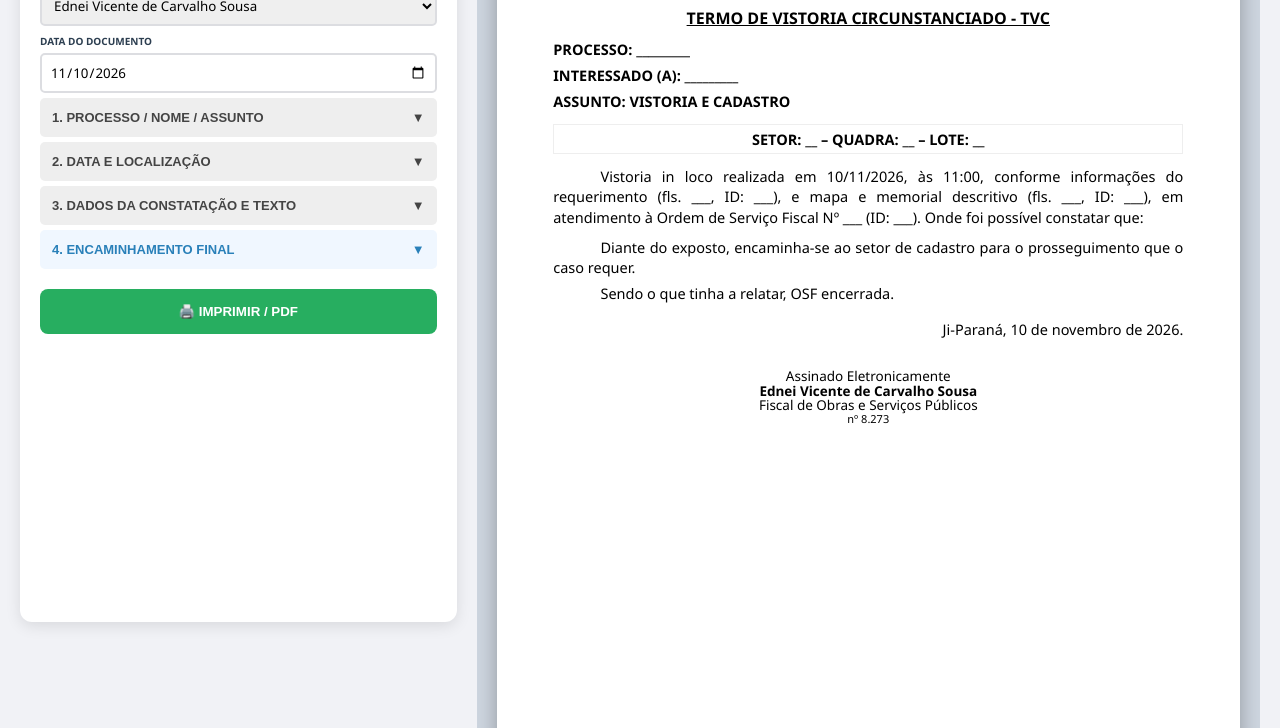
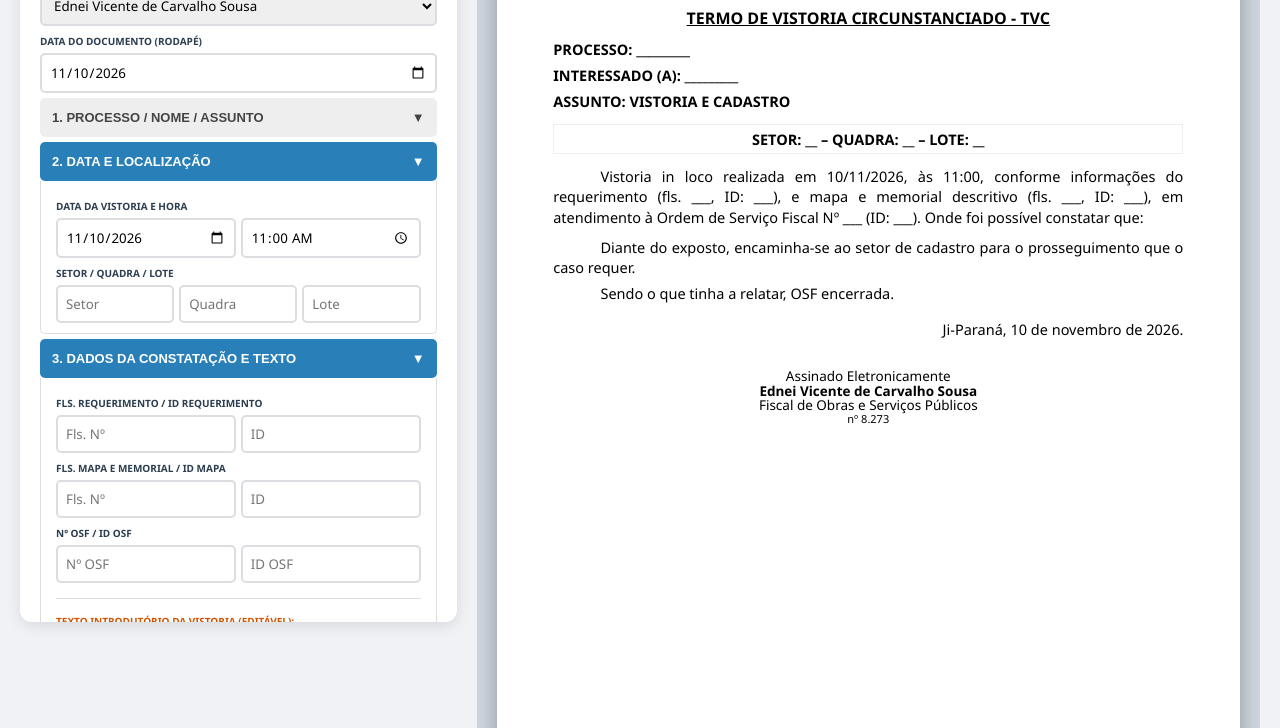
Before and after one commit to edinei101/termo_pratico, a plain HTML site: page TERMO_GERAL.html in a window 1280 px wide. Shown: the part 224-952 px from the top of the page. Drawn offline with Linux system fonts and the light colour scheme.

```diff
--- a/TERMO_GERAL.html
+++ b/TERMO_GERAL.html
@@ -28,12 +28,6 @@
         label { display: block; font-size: 10px; font-weight: bold; margin-top: 8px; color: var(--blue-semur); text-transform: uppercase; }
         input, select, textarea { width: 100%; padding: 8px; border: 2px solid #dcdde1; border-radius: 5px; margin-top: 5px; box-sizing: border-box; font-family: inherit; }
         .row-flex { display: flex; gap: 5px; }
-
-        .btn-reset {
-            background: #e67e22; color: white; border: none; padding: 3px 8px;
-            border-radius: 4px; font-size: 9px; cursor: pointer; font-weight: bold;
-        }
-        .btn-reset:hover { background: #d35400; }
 
         .preview-container { flex: 1.5; background: #ced6e0; padding: 20px; display: flex; justify-content: center; overflow-x: auto; margin-top: 50px; }
         .document {
@@ -107,70 +101,67 @@
         <option value="">-- Selecione o Fiscal --</option>
     </select>
 
-    <label>Data do Documento</label>
-    <input type="date" id="in_data_doc_calendario" oninput="update()">
+    <label>Data do Documento (Rodapé)</label>
+    <input type="date" id="in_data_doc_calendario" oninput="updateCabecalhoRodape()">
 
     <button class="aba-retratil">1. PROCESSO / NOME / ASSUNTO <span>▼</span></button>
     <div class="conteudo-aba">
         <label>Título do Cabeçalho</label>
-        <input type="text" id="in_titulo_doc" value="TERMO DE VISTORIA CIRCUNSTANCIADO - TVC" oninput="update()">
+        <input type="text" id="in_titulo_doc" value="TERMO DE VISTORIA CIRCUNSTANCIADO - TVC" oninput="updateCabecalhoRodape()">
         <label>Nº do Processo</label>
-        <input type="text" id="in_proc" oninput="update()">
+        <input type="text" id="in_proc" oninput="updateCabecalhoRodape()">
         <label>Nome do Requerente</label>
-        <input type="text" id="in_nome" oninput="update()">
+        <input type="text" id="in_nome" oninput="updateCabecalhoRodape()">
         <label>Assunto</label>
-        <input type="text" id="in_assunto" value="VISTORIA E CADASTRO" oninput="update()">
+        <input type="text" id="in_assunto" value="VISTORIA E CADASTRO" oninput="updateCabecalhoRodape()">
     </div>
 
-    <button class="aba-retratil">2. DATA E LOCALIZAÇÃO <span>▼</span></button>
-    <div class="conteudo-aba">
+    <button class="aba-retratil active">2. DATA E LOCALIZAÇÃO <span>▼</span></button>
+    <div class="conteudo-aba" style="display: block;">
         <label>Data da Vistoria e Hora</label>
         <div class="row-flex">
-            <input type="date" id="rel_data" oninput="update()">
-            <input type="time" id="rel_hora" value="11:00" oninput="update()">
+            <input type="date" id="rel_data" oninput="atualizarCamposIntro()">
+            <input type="time" id="rel_hora" value="11:00" oninput="atualizarCamposIntro()">
         </div>
         <label>Setor / Quadra / Lote</label>
         <div class="row-flex">
-            <input type="text" id="loc_setor" placeholder="Setor" oninput="update()">
-            <input type="text" id="loc_quadra" placeholder="Quadra" oninput="update()">
-            <input type="text" id="loc_lote" placeholder="Lote" oninput="update()">
+            <input type="text" id="loc_setor" placeholder="Setor" oninput="updateCabecalhoRodape()">
+            <input type="text" id="loc_quadra" placeholder="Quadra" oninput="updateCabecalhoRodape()">
+            <input type="text" id="loc_lote" placeholder="Lote" oninput="updateCabecalhoRodape()">
         </div>
     </div>
 
-    <button class="aba-retratil">3. DADOS DA CONSTATAÇÃO E TEXTO <span>▼</span></button>
-    <div class="conteudo-aba">
+    <button class="aba-retratil active">3. DADOS DA CONSTATAÇÃO E TEXTO <span>▼</span></button>
+    <div class="conteudo-aba" style="display: block;">
         <label>Fls. Requerimento / ID Requerimento</label>
         <div class="row-flex">
-            <input type="text" id="fls_req_num" placeholder="Fls. Nº" oninput="update()">
-            <input type="text" id="fls_req_id" placeholder="ID" oninput="update()">
+            <input type="text" id="fls_req_num" placeholder="Fls. Nº" oninput="atualizarCamposIntro()">
+            <input type="text" id="fls_req_id" placeholder="ID" oninput="atualizarCamposIntro()">
         </div>
         <label>Fls. Mapa e Memorial / ID Mapa</label>
         <div class="row-flex">
-            <input type="text" id="fls_mapa_num" placeholder="Fls. Nº" oninput="update()">
-            <input type="text" id="fls_mapa_id" placeholder="ID" oninput="update()">
+            <input type="text" id="fls_mapa_num" placeholder="Fls. Nº" oninput="atualizarCamposIntro()">
+            <input type="text" id="fls_mapa_id" placeholder="ID" oninput="atualizarCamposIntro()">
         </div>
         <label>Nº OSF / ID OSF</label>
         <div class="row-flex">
-            <input type="text" id="osf_num" placeholder="Nº OSF" oninput="update()">
-            <input type="text" id="osf_id" placeholder="ID OSF" oninput="update()">
+            <input type="text" id="osf_num" placeholder="Nº OSF" oninput="atualizarCamposIntro()">
+            <input type="text" id="osf_id" placeholder="ID OSF" oninput="atualizarCamposIntro()">
         </div>
 
         <hr style="margin: 15px 0; border:0; border-top:1px solid #ddd;">
 
-        <div style="display: flex; justify-content: space-between; align-items: center; margin-top: 8px;">
-            <label style="margin-top: 0;">Editar Texto Introdutório da Vistoria:</label>
-            <button type="button" class="btn-reset" onclick="resetarIntro()" title="Voltar ao texto automático sincronizado com os campos">🔄 Restaurar Padrão</button>
-        </div>
+        <label style="color: #d35400;">Texto Introdutório da Vistoria (Editável):</label>
         <textarea id="in_intro_tecnica" rows="5" oninput="editarIntroManual()"></textarea>
 
         <label>Texto da Constatação (Até 15 linhas):</label>
-        <textarea id="in_texto_livre" rows="12" placeholder="Digite aqui o que foi constatado..." oninput="update()"></textarea>
+        <textarea id="in_texto_livre" rows="12" placeholder="Digite aqui o que foi constatado..." oninput="updateCabecalhoRodape()"></textarea>
     </div>
 
     <button class="aba-retratil" style="background-color: #f0f7ff; color: #2980b9;">4. ENCAMINHAMENTO FINAL <span>▼</span></button>
     <div class="conteudo-aba">
         <label>EDITAR ENCAMINHAMENTO:</label>
-        <textarea id="in_encaminhamento" rows="3" oninput="update()">ao setor de cadastro para o prosseguimento que o caso requer.</textarea>
+        <textarea id="in_encaminhamento" rows="3" oninput="updateCabecalhoRodape()">ao setor de cadastro para o prosseguimento que o caso requer.</textarea>
     </div>
 
     <button style="background:#27ae60; color:white; border:none; padding:15px; width:100%; border-radius:8px; cursor:pointer; font-weight:bold; margin-top: 20px;" onclick="window.print()">🖨️ IMPRIMIR / PDF</button>
@@ -197,8 +188,7 @@
 
             <p class="loc-center">SETOR: <span id="out_setor"></span> – QUADRA: <span id="out_quadra"></span> – LOTE: <span id="out_lote"></span></p>
 
-            <!-- Parágrafo introdutório também editável diretamente na folha -->
-            <p id="out_intro_tecnica" contenteditable="true" oninput="sincronizarDaFolha()" title="Você pode clicar aqui para editar diretamente ou usar o painel lateral"></p>
+            <p id="out_intro_tecnica" contenteditable="true" oninput="sincronizarDaFolha()" title="Clique para editar diretamente na folha ou edite no painel ao lado"></p>
 
             <div id="out_texto_livre"></div>
 
@@ -240,8 +230,6 @@
         { id: 18, nome: "Antonio Marcos dos Santos", funcao: "Secretário Municipal de SEMURFH", cad: "Decreto nº 033/GAB/PMJP/2025" }
     ];
 
-    let introEditadaManualmente = false;
-
     window.onload = function() {
         const d = new Date();
         document.getElementById('in_data_doc_calendario').value = d.toISOString().split('T')[0];
@@ -264,7 +252,8 @@
         });
 
         atualizarAssinatura();
-        update();
+        atualizarCamposIntro();
+        updateCabecalhoRodape();
     };
 
     function atualizarAssinatura() {
@@ -274,10 +263,10 @@
             document.getElementById('out_funcao_fiscal').innerText = f.funcao;
             document.getElementById('out_cad_fiscal').innerText = f.cad;
         }
-        update();
     }
 
-    function gerarTextoPadraoIntro() {
+    // Atualiza o texto introdutório sempre que mexer na Data, Hora, Folhas, ID ou OSF
+    function atualizarCamposIntro() {
         const dV = document.getElementById('rel_data').value ? document.getElementById('rel_data').value.split('-').reverse().join('/') : "__/__/____";
         const hV = document.getElementById('rel_hora').value || "__:__";
         const flsReq = document.getElementById('fls_req_num').value || "___";
@@ -287,25 +276,24 @@
         const osfNum = document.getElementById('osf_num').value || "___";
         const osfId = document.getElementById('osf_id').value || "___";
 
-        return `Vistoria in loco realizada em ${dV}, às ${hV}, conforme informações do requerimento (fls. ${flsReq}, ID: ${idReq}), e mapa e memorial descritivo (fls. ${flsMapa}, ID: ${idMapa}), em atendimento à Ordem de Serviço Fiscal Nº ${osfNum} (ID: ${osfId}). Onde foi possível constatar que:`;
+        const textoGerado = `Vistoria in loco realizada em ${dV}, às ${hV}, conforme informações do requerimento (fls. ${flsReq}, ID: ${idReq}), e mapa e memorial descritivo (fls. ${flsMapa}, ID: ${idMapa}), em atendimento à Ordem de Serviço Fiscal Nº ${osfNum} (ID: ${osfId}). Onde foi possível constatar que:`;
+
+        document.getElementById('in_intro_tecnica').value = textoGerado;
+        document.getElementById('out_intro_tecnica').innerText = textoGerado;
     }
 
+    // Permite editar livremente o texto introdutório na caixa da Aba 3
     function editarIntroManual() {
-        introEditadaManualmente = true;
         document.getElementById('out_intro_tecnica').innerText = document.getElementById('in_intro_tecnica').value;
     }
 
+    // Permite editar livremente clicando direto na folha branca
     function sincronizarDaFolha() {
-        introEditadaManualmente = true;
         document.getElementById('in_intro_tecnica').value = document.getElementById('out_intro_tecnica').innerText;
     }
 
-    function resetarIntro() {
-        introEditadaManualmente = false;
-        update();
-    }
-
-    function update() {
+    // Atualiza o restante do documento sem sobrescrever a edição manual do texto introdutório
+    function updateCabecalhoRodape() {
         document.getElementById('out_titulo_doc').innerText = document.getElementById('in_titulo_doc').value || "TERMO GERAL";
         document.getElementById('out_proc').innerText = document.getElementById('in_proc').value || "_________";
         document.getElementById('out_nome').innerText = document.getElementById('in_nome').value || "_________";
@@ -321,12 +309,6 @@
             document.getElementById('out_data_footer').innerText = `Ji-Paraná, ${parseInt(dtDoc[2])} de ${meses[parseInt(dtDoc[1])-1]} de ${dtDoc[0]}.`;
         }
 
-        if (!introEditadaManualmente) {
-            const textoGerado = gerarTextoPadraoIntro();
-            document.getElementById('in_intro_tecnica').value = textoGerado;
-            document.getElementById('out_intro_tecnica').innerText = textoGerado;
-        }
-
         const texto = document.getElementById('in_texto_livre').value;
         document.getElementById('out_texto_livre').innerText = texto ? texto : "";
     }
```
